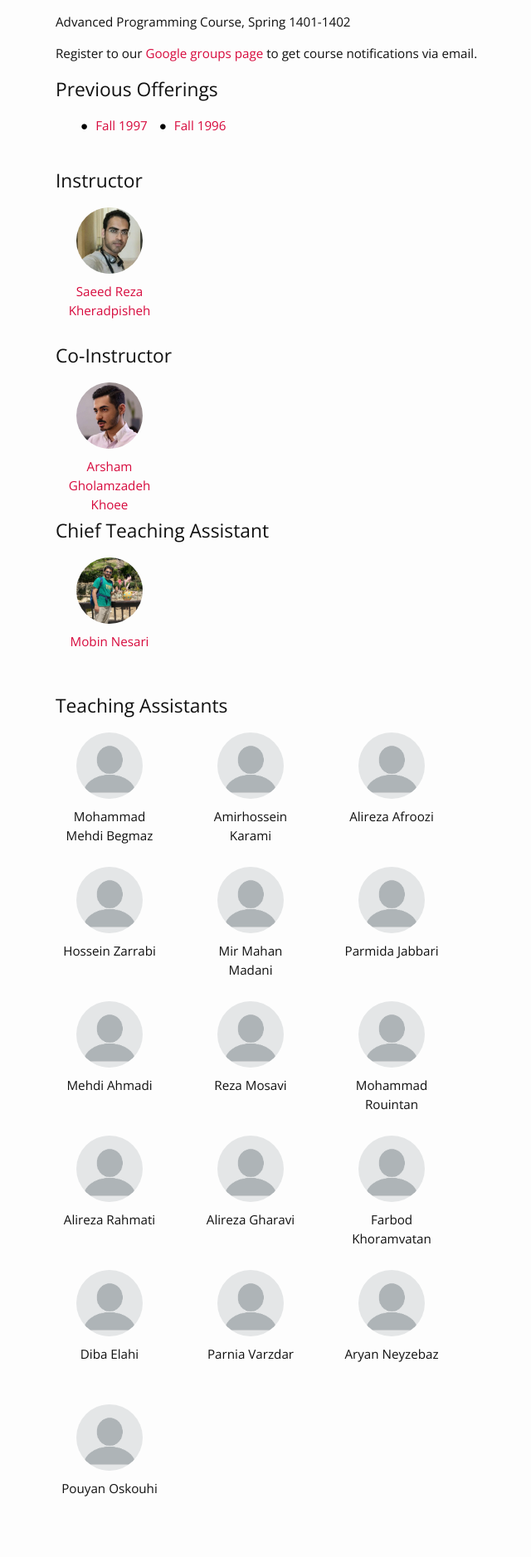
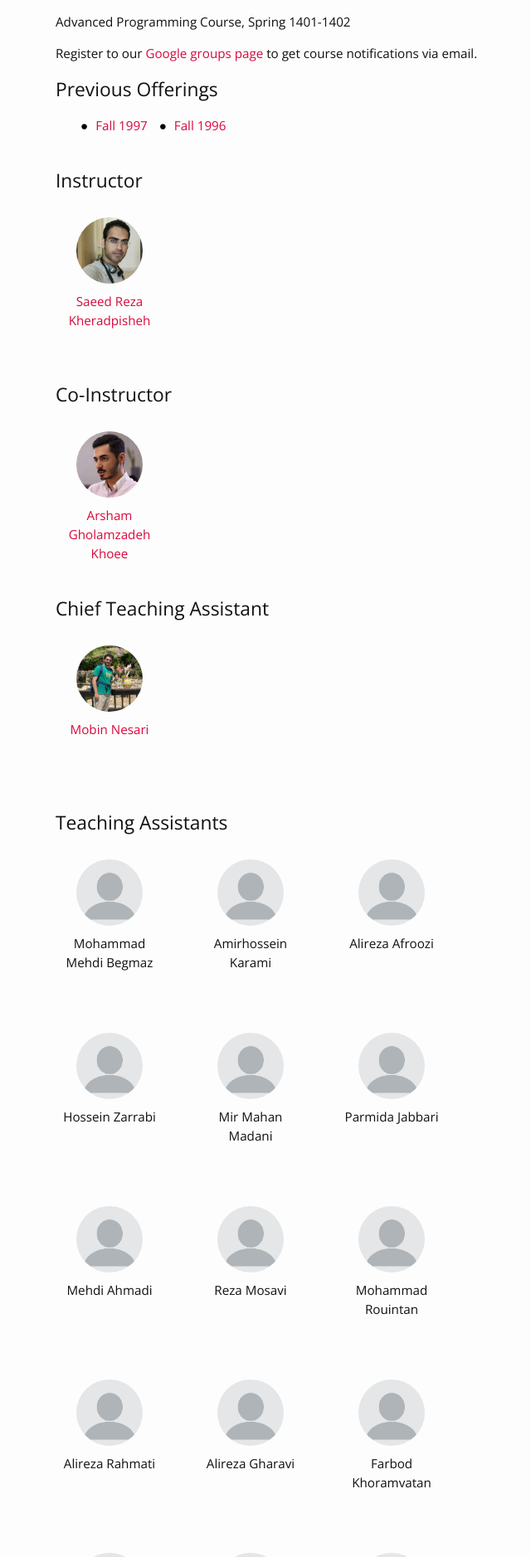
Before and after one commit to MobinNesari81/CS-AP, a Jekyll site: the page built from index.md, in a window 1280 px wide. Shown: the part 570-2447 px from the top of the page at 83% size, without its empty margins (128-768 px from the left). Built offline with Jekyll 4.4.1, drawn with Linux system fonts in a browser that asks for light colours; nearby versions of some CDN libraries.

Commit message:
fixing bug

```diff
--- a/_sass/_base.scss
+++ b/_sass/_base.scss
@@ -410,6 +410,8 @@ a.tosu {
     margin: 0px;
     margin-right: 40px;
     height: 18vh;
+    margin-top: 12px;
+    margin-bottom: 35px;
 }
 
 .image--cover {
```
